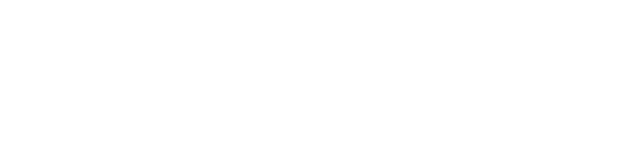
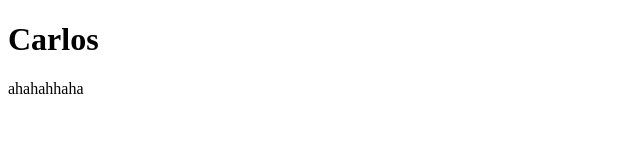
Before and after one commit to Carloss-Dev/aulaohouse, a plain HTML site: page index.html in a window 1280 px wide. Shown: the whole page, without its empty margins (0-640 px from the left). Drawn offline with Linux system fonts and the light colour scheme.

Commit message:
adicionando bobeiras

```diff
--- a/index.html
+++ b/index.html
@@ -7,6 +7,7 @@
     <link rel="stylesheet" href="style.css">
 </head>
 <body>
-
+    <h1>Carlos</h1>
+    <p>ahahahhaha</p>
 </body>
 </html>
```
